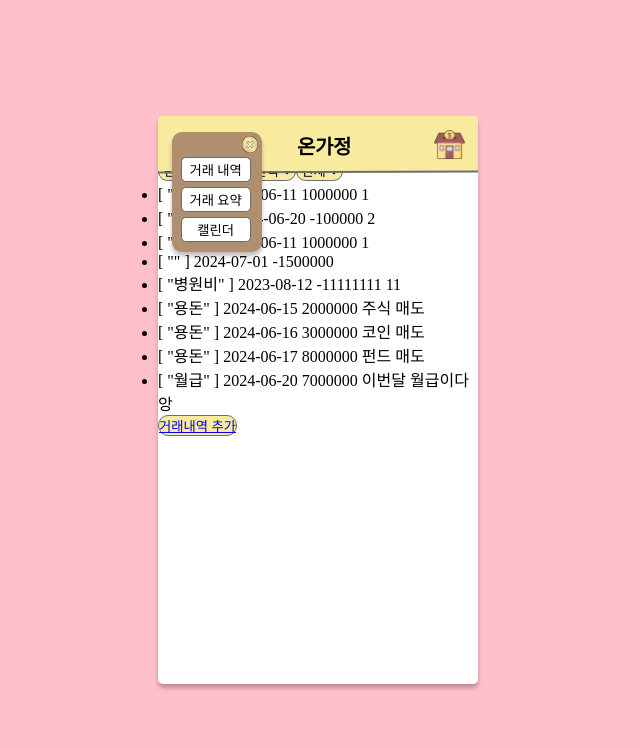
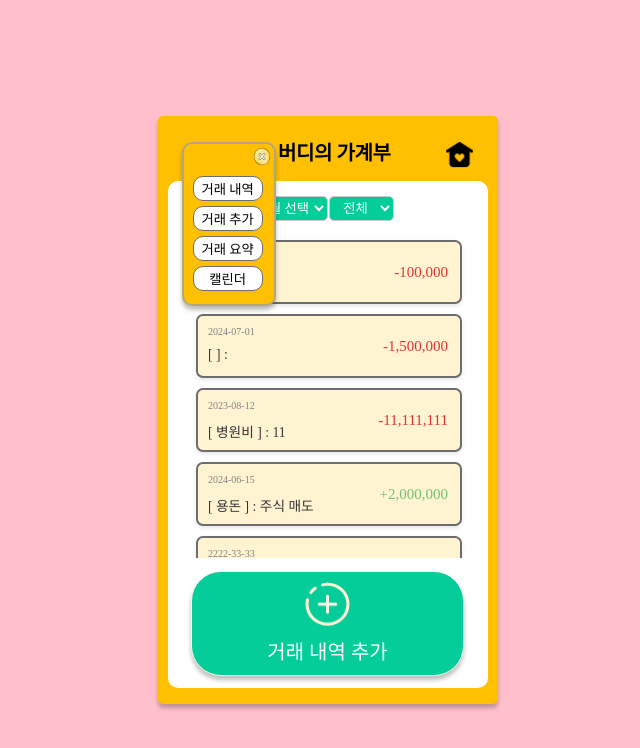
Before and after one commit to Kwon9302/AccountBook, a Vue app: page /history in a window 1280 px wide. Both pictures are taken after a click on the picture 503 px from the left and 144 px from the top of the page. Shown: the top 748 px of the page, without its empty margins (322-962 px from the left). Built offline with nearby package versions, Linux system fonts and the light colour scheme; data requests are answered from the project's data file; a web font is replaced by a local one.

Commit message:
20240613 최종

```diff
--- a/db.json
+++ b/db.json
@@ -1,15 +1,5 @@
 {
   "manageList": [
-    {
-      "id": "bc6d",
-      "year": 2024,
-      "month": 6,
-      "day": 11,
-      "amount": 1000000,
-      "memo": "1",
-      "category": "월급",
-      "date": "2024-06-11"
-    },
     {
       "id": "c84f",
       "year": 20204,
@@ -19,16 +9,6 @@
       "memo": "2",
       "category": "용돈",
       "date": "20204-06-20"
-    },
-    {
-      "id": "a400",
-      "year": 2024,
-      "month": 6,
-      "day": 11,
-      "amount": 1000000,
-      "memo": "1",
-      "category": "용돈",
-      "date": "2024-06-11"
     },
     {
       "id": "a7e9",
@@ -61,34 +41,14 @@
       "date": "2024-06-15"
     },
     {
-      "id": "07b2",
-      "year": 2024,
-      "month": 6,
-      "day": 16,
-      "amount": 3000000,
-      "memo": "코인 매도",
-      "category": "용돈",
-      "date": "2024-06-16"
-    },
-    {
-      "id": "35ae",
-      "year": 2024,
-      "month": 6,
-      "day": 17,
-      "amount": 8000000,
-      "memo": "펀드 매도",
-      "category": "용돈",
-      "date": "2024-06-17"
-    },
-    {
-      "id": "eca1",
-      "year": 2024,
-      "month": 6,
-      "day": 20,
-      "amount": 7000000,
-      "memo": "이번달 월급이다앙",
-      "category": "월급",
-      "date": "2024-06-20"
+      "id": "47d1",
+      "year": 2222,
+      "month": 33,
+      "day": 33,
+      "amount": 3333,
+      "memo": "3333",
+      "category": "구걸",
+      "date": "2222-33-33"
     }
   ]
 }
--- a/src/App.vue
+++ b/src/App.vue
@@ -8,7 +8,7 @@
         alt="Menu"
         @click="openModal"
       />
-      <div>온가정</div>
+      <div>버디의 가계부</div>
       <img
         class="icon-home"
         src="./icons/home.png"
@@ -16,10 +16,9 @@
         @click="navigateTo('/')"
       />
     </div>
-    <div class="line"></div>
 
     <!-- 모달창에서 페이지 선택 -->
-    <div v-if="showModal" class="modal">
+    <div v-if="showModal" class="modalcontainer">
       <div class="modal-box">
         <img
           class="icon-close"
@@ -31,13 +30,17 @@
           거래 내역
         </button>
         &nbsp;
-        <button class="calendarBtn" @click="navigateTo('/calendar')">
-          캘린더
+        <button class="contentAddBtn" @click="navigateTo('/add')">
+          거래 추가
         </button>
         &nbsp;
         <!-- <button @click="navigateTo('/content')">새로운 거래</button> -->
         <button class="summaryBtn" @click="navigateTo('/summary')">
           거래 요약
+        </button>
+        &nbsp;
+        <button class="calendarBtn" @click="navigateTo('/calendar')">
+          캘린더
         </button>
       </div>
     </div>
--- a/src/asset/layout.css
+++ /dev/null
@@ -1,58 +0,0 @@
-body {
-  background-color: orange;
-  display: flex;
-  justify-content: center; /* 수평 정렬 */
-  align-items: center; /* 수직 정렬 */
-  height: 100vh; /* 전체 화면 높이 */
-  margin: 0; /* 브라우저 기본 여백 제거 */
-  overflow: hidden;
-}
-
-#app {
-  /* iPhone SE - 3 */
-  position: flex;
-  justify-content: center; /* 수평 정렬 */
-  align-items: center;
-  width: 320px;
-  height: 568px;
-  border-radius: 15px;
-  overflow: hidden;
-  background: #ffffff;
-}
-
-.container {
-  width: 100%;
-  height: 100%;
-  padding: 20px;
-  box-sizing: border-box;
-  overflow: hidden;
-  border-radius: 15px;
-}
-
-.navbar {
-  display: flex;
-  flex-direction: column;
-  align-items: center;
-}
-.menu {
-  display: flex;
-  justify-content: space-between;
-  width: 100%;
-  align-items: center;
-}
-
-.menu-content {
-  display: none;
-  flex-direction: row;
-  justify-content: center;
-  width: 100%;
-}
-.menu-content.show {
-  display: flex;
-  align-items: center;
-  justify-content: space-between;
-}
-
-.hamburger {
-  cursor: pointer;
-}
--- a/src/asset/main.css
+++ b/src/asset/main.css
@@ -25,12 +25,15 @@ body {
   background: white;
   box-shadow: 0px 4px 4px rgba(0, 0, 0, 0.25);
   border-radius: 5px;
+  /* 수정 */
+  padding: 10px 10px;
+  background: #ffc002;
 }
 /* 위에 공통 상단 바 */
 .top-container {
   width: 320px;
   height: 55px;
-  background: #f8eba0;
+  background: #ffc002;
   position: relative;
   align-items: center;
   justify-content: space-between;
@@ -40,17 +43,21 @@ body {
 /* 각 페이지 기본 레이아웃 */
 .subcontainer {
   width: 300px;
-  height: 493px;
+  height: 487px;
+  /* width: 280px;
+  height: 473px; */
   position: absolute;
   z-index: 4;
   margin-left: auto;
   margin-right: auto;
   margin-top: 55px;
   background: white;
-  box-shadow: 0px 4px 4px rgba(0, 0, 0, 0.25);
-  border-radius: 5px;
+  /* box-shadow: 0px 4px 4px rgba(0, 0, 0, 0.25); */
+  border-radius: 10px;
+  /* border-radius: 0 0 5px 5px; */
   position: fixed;
   padding: 10px;
+  /* border: 10px solid #ffc002; */
 }
 /* 내역페이지, 요약페이지 선택하는 메뉴 아이콘 */
 .icon-menu {
@@ -61,10 +68,10 @@ body {
   position: absolute;
   cursor: pointer;
 }
-/* 웹 이름 : 온가정 */
+/* 웹 이름 : 버디의 가계부 */
 .top-container > div {
-  left: 139px;
-  top: 17px;
+  left: 110px;
+  top: 13px;
   position: absolute;
   font-weight: 600;
   font-size: 20px;
@@ -81,28 +88,20 @@ body {
   position: absolute;
   cursor: pointer;
 }
-/* 줄 삽입 */
-.line {
-  width: 318px;
-  height: 0px;
-  top: 55px;
-  position: absolute;
-  border: 1px solid #6d6d6d;
-  transform: rotate(-0.18deg);
-  z-index: 6;
-}
 /* 메뉴 모달 */
-.modal {
+.modalcontainer {
   position: relative;
 }
 .modal-box {
   width: 90px;
-  height: 120px;
-  background: #af8f6f;
+  height: 160px;
+  /* height: 110px; */
+  background: #ffc002;
   z-index: 10;
   left: 13.65px;
   top: 16.23px;
   box-shadow: 0px 4px 4px rgba(0, 0, 0, 0.25);
+  border: 2px solid rgba(160, 160, 160, 0.8);
   border-radius: 10px;
   position: absolute;
 }
@@ -121,7 +120,7 @@ body {
   height: 25px;
   padding: 2px;
   background: white;
-  border-radius: 5px;
+  border-radius: 10px;
   border: 1px solid #6d6d6d;
   cursor: pointer;
 }
@@ -129,16 +128,23 @@ body {
 .historyBtn {
   position: absolute;
   left: 9px;
-  top: 25px;
+  top: 32px;
+}
+/* 거래 추가 번튼 위치 */
+.contentAddBtn {
+  position: absolute;
+  left: 9px;
+  top: 62px;
 }
 /* 요약 내역 버튼 위치 */
 .summaryBtn {
   position: absolute;
   left: 9px;
-  top: 55px;
+  top: 92px;
 }
+/* 캘린더 버튼 위치 */
 .calendarBtn {
   position: absolute;
   left: 9px;
-  top: 85px;
+  top: 122px;
 }
--- a/src/components/AddPage.vue
+++ b/src/components/AddPage.vue
@@ -1,7 +1,6 @@
 <!-- 입출금 컴포넌트 -->
 <template>
-  <div>
-    <div>
+  <div class="subcontainer">
     <div>
       <h3>새로운 거래</h3>
       <hr />
@@ -84,12 +83,12 @@
       <!-- <button type="button" @click="resetForm">취소</button> -->
     </form>
   </div>
-  </div>
 </template>
 
 <script setup>
 import { useMoneyManageStore } from '@/stores/counter';
 import { ref, onMounted, computed } from 'vue';
+import '@/asset/addcontent.css';
 // import axios from "axios";
 
 const year = ref('');
@@ -162,127 +161,3 @@ const resetForm = () => {
   isDeposit.value = true; // 기본값으로 되돌림
 };
 </script>
-
-<style>
-/* 새로운거래 , 날짜, 내용, 금액 글자 margin값 적용 */
-h3 {
-  margin-bottom: 10px;
-  margin-top: 10px;
-}
-
-/* input태그, button 태그 일괄 적용 CSS */
-input,
-button,
-select {
-  border: 1.090000033378601px solid #6d6d6d;
-  border-radius: 10px;
-  background-color: #f8eba0;
-  text-align: center;
-  border-radius: 10px;
-}
-
-/* 날짜 기입 CSS */
-.dateInput {
-  display: flex;
-  justify-content: space-between; /* 간격 유지 */
-  box-shadow: 0px 1px 2px rgba(0, 0, 0, 0.05);
-}
-
-/* input 태그 안쪽 CSS */
-.dateInput input {
-  width: 30%;
-  height: 40px;
-  /* padding: 5px; */
-  border: 1px solid #6d6d6d;
-
-  background-color: #f8eba0;
-  font-family: Inter;
-  font-style: normal;
-  font-weight: 500;
-  font-size: 15px;
-  line-height: 1.5;
-  text-align: center;
-  color: black;
-}
-
-/* 들어온돈 나간돈 CSS */
-.selectInOut {
-  display: flex;
-  justify-content: space-between;
-  margin-bottom: 10px;
-}
-.selectInOut button {
-  width: 130px;
-  height: 40px;
-}
-
-/* 카테고리 선택 CSS */
-.dropdown {
-  /* 04 Dropdown (frame) */
-  width: 130px;
-  height: 30px;
-  padding: 8px 16px;
-
-  background: #f8eba0;
-
-  border: 1px solid #6d6d6d;
-
-  margin-bottom: 10px;
-}
-
-/* 메모내용 CSS */
-.memo {
-  width: 98%;
-  display: flex;
-  justify-content: flex;
-  height: 50px;
-  /* padding: 12px 16px; */
-  background-color: #f8eba0;
-}
-
-/* 금액입력 버튼 CSS */
-.inputMoney {
-  width: 98%;
-  height: 40px;
-  /* flex: 1; */
-  min-width: 50px;
-  font-weight: 500;
-  line-height: 1.4;
-  text-align: center;
-  background-color: #f8eba0;
-  margin-bottom: 10px;
-}
-
-/* 확인 및 취소 버튼 CSS */
-.submitCancel {
-  display: flex;
-  justify-content: space-between;
-}
-.submitCancel button {
-  width: 130px;
-  height: 40px;
-  background-color: #af8f6f;
-  color: white;
-  padding: 10px 20px;
-  cursor: pointer;
-}
-
-/* 들어온돈 나간돈 활성 CSS */
-button.active {
-  background-color: #af8f6f; /* 활성 상태 CSS */
-  color: black;
-}
-
-/* input type="number" 화살표 제거 */
-input::-webkit-outer-spin-button,
-input::-webkit-inner-spin-button {
-  -webkit-appearance: none;
-  margin: 0;
-}
-
-.cancel-link,
-.cancel-link:visited {
-  text-decoration: none; /* 방문한 링크와 방문하지 않은 링크의 밑줄 제거 */
-  color: white; /* 링크의 색상 변경 */
-}
-</style>
--- a/src/components/CalendarPage.vue
+++ b/src/components/CalendarPage.vue
@@ -66,6 +66,7 @@
 <script setup>
 import { ref, computed } from 'vue';
 import { useMoneyManageStore } from '@/stores/counter';
+import '@/asset/calenderpage.css';
 
 const store = useMoneyManageStore();
 
--- a/src/components/HistoryPage.vue
+++ b/src/components/HistoryPage.vue
@@ -1,47 +1,75 @@
 <template>
-  <div>
-    <!-- 내역 -->
-    <h1>내역 페이지</h1>
-    <!-- 필터 입력 필드 -->
-    <select v-model="filterMonth">
+  <div class="subcontainer">
+    <div class="filter-container">
+      <select class="yearselect" v-model="filterYear">
         <option value="" disabled>년도 선택</option>
+        <option value="">전체</option>
         <option v-for="year in 4" :key="year" :value="2020 + year">
           {{ 2020 + year }}년
         </option>
       </select>
 
-    <select v-model="filterDate">
+      <select class="monthselect" v-model="filterDate">
         <option value="" disabled>월 선택</option>
+        <option value="">전체</option>
         <option v-for="m in 12" :key="m" :value="m">{{ m }}월</option>
       </select>
 
-    <select v-model="filterAmountType">
+      <select class="contentselect" v-model="filterAmountType">
         <option value="all">전체</option>
         <option value="income">수입</option>
         <option value="expense">지출</option>
       </select>
 
-    <select v-if="filterAmountType == 'income'" v-model="filterCategory">
+      <select
+        class="categoryselect"
+        v-if="filterAmountType == 'income'"
+        v-model="filterCategory"
+      >
+        <option value="" disabled>카테고리</option>
         <option value="월급">월급</option>
         <option value="용돈">용돈</option>
         <option value="구걸">구걸</option>
       </select>
 
-    <select v-if="filterAmountType == 'expense'" v-model="filterCategory">
+      <select
+        class="categoryselect"
+        v-if="filterAmountType == 'expense'"
+        v-model="filterCategory"
+      >
+        <option value="" disabled>카테고리</option>
         <option value="공과금">공과금</option>
         <option value="병원비">병원비</option>
-      <option value="식바">식비</option>
+        <option value="식비">식비</option>
       </select>
+    </div>
 
-    <ul>
-      <li v-for="item in filteredManageList" :key="item.id">
-        {{ [item.category] }} {{ item.date }} {{ item.amount }}
-        {{ item.memo }}
+    <ul class="list">
+      <li class="listitem" v-for="item in filteredManageList" :key="item.id">
+        <div class="content">
+          <div class="left">
+            <div class="historydate">{{ item.date }}</div>
+            <div class="historycategory">
+              [ {{ item.category }} ] : {{ item.memo }}
+            </div>
+          </div>
+          <div
+            class="amount-right"
+            :class="{ income: item.amount >= 0, expense: item.amount < 0 }"
+          >
+            {{ formatAmount(item.amount) }}
+          </div>
+          <!-- 삭제버튼 -->
+          <div class="delete-button" @click="deleteItem(item.id)">
+            <img class="icon-delete" src="../icons/erase.png" alt="Delete" />
+          </div>
+        </div>
       </li>
     </ul>
 
-    <button>
-      <router-link to="/add"> 거래내역 추가 </router-link>
+    <button class="add-button" @click="navigateToContent">
+      <img class="icon-add" src="../icons/add.png" alt="Add" />
+      <div class="add-text">거래 내역 추가</div>
     </button>
   </div>
 </template>
@@ -49,50 +77,66 @@
 <script setup>
 import { useMoneyManageStore } from '@/stores/counter';
 import { ref, onMounted, computed } from 'vue';
+import { useRouter } from 'vue-router';
+import '@/asset/historypage.css';
+
+const router = useRouter();
+
+function navigateToContent() {
+  router.push('/add');
+}
 
 const filterList = useMoneyManageStore();
 onMounted(() => {
   filterList.fetchMoneyManageList();
 });
 
+// 콤마(,) 추가
+function formatAmount(amount) {
+  // 금액이 정수인 경우 소수점 이하 표시 생략
+  if (amount % 1 === 0) {
+    return amount >= 0
+      ? '+' + amount.toFixed(0).replace(/\B(?=(\d{3})+(?!\d))/g, ',')
+      : amount.toFixed(0).replace(/\B(?=(\d{3})+(?!\d))/g, ',');
+  } else {
+    return amount >= 0
+      ? '+' + amount.toFixed(2).replace(/\B(?=(\d{3})+(?!\d))/g, ',')
+      : amount.toFixed(2).replace(/\B(?=(\d{3})+(?!\d))/g, ',');
+  }
+}
+
+const deleteItem = async (id) => {
+  try {
+    const moneyManageStore = useMoneyManageStore();
+    await moneyManageStore.deleteMoneyManageItem(id);
+  } catch (e) {
+    alert('삭제 작업 중 오류 발생');
+    console.log(e);
+  }
+};
+
 const { states, fetchMoneyManageList } = filterList;
 
 const filterCategory = ref('');
 const filterDate = ref('');
-const filterMonth = ref('');
+const filterYear = ref('');
 const filterAmountType = ref('all');
 
 // 필터 매서드 ??
 const filteredManageList = computed(() => {
   return filterList.states.manageList.filter((item) => {
+    const matchesYear =
+      filterYear.value === '' || item.year === parseInt(filterYear.value);
     const matchesCategory =
       filterCategory.value === '' || item.category === filterCategory.value;
-    // item.category.includes(filterCategory.value);
-    // console.log("asdadas :", item.category === filterCategory.value);
     const matchesMonth =
-      filterDate.value === '' || item.year === filterDate.value;
-    const matchesDate =
-      filterMonth.value === '' || item.month === filterMonth.value;
+      filterDate.value === '' || item.month === parseInt(filterDate.value);
     const matchesAmountType =
       filterAmountType.value === 'all' ||
-      (filterAmountType.value === 'income' && item.amount > 0) ||
+      (filterAmountType.value === 'income' && item.amount >= 0) ||
       (filterAmountType.value === 'expense' && item.amount < 0);
 
-    return matchesMonth && matchesCategory && matchesDate && matchesAmountType;
+    return matchesYear && matchesCategory && matchesMonth && matchesAmountType;
   });
 });
 </script>
-
-<style scoped>
-.limited-select {
-  /* 보이는 옵션의 개수를 제한하기 위해 높이를 설정 */
-  height: auto;
-  overflow-y: auto;
-  max-height: 100px; /* 높이를 적절히 조절 */
-}
-
-/* Safari와 Chrome에서 scrollbars가 제대로 동작하도록 추가 스타일링 */
-.limited-select option {
-  height: 30px; /* 옵션의 높이를 설정 */
-}
-</style>
--- a/src/components/HomePage.vue
+++ b/src/components/HomePage.vue
@@ -1,4 +1,5 @@
 <template>
+  <div class="subcontainer">
     <div class="homeContainer">
       <div class="homeContent">
         <div class="contentItem">
@@ -10,15 +11,16 @@
           <ImageComponent :totalMoney="totalMoney" />
         </div>
         <div class="contentItem">지난 1개월간의 거래내역을 확인해보세요</div>
-      <h1 class="contentItem">₩{{ totalMoney }}</h1>
+        <h1 class="contentItem">₩ {{ formatAmount(totalMoney) }}</h1>
         <div class="amountBoxContainer">
           <div class="amountBox" :class="{ greenText: totalAmountPlus > 0 }">
             <div style="color: black">들어온돈</div>
-          <span>+{{ totalAmountPlus }}</span>
+            <span>{{ formatAmount(totalAmountPlus) }}</span>
           </div>
           <div class="amountBox" :class="{ redText: totalAmountMinus < 0 }">
             <div style="color: black">나간 돈</div>
-          <span>{{ totalAmountMinus }}</span>
+            <span>{{ formatAmount(totalAmountMinus) }}</span>
+          </div>
         </div>
       </div>
     </div>
@@ -29,12 +31,27 @@
 import { useMoneyManageStore } from '@/stores/counter';
 import { ref, computed, onMounted } from 'vue';
 import ImageComponent from '@/components/ImageComponent.vue';
+import '@/asset/homepage.css';
 
 const totalAmountPlus = ref(0);
 const totalAmountMinus = ref(0);
 const totalMoney = ref(0);
 const totalManage = useMoneyManageStore();
 const { states, fetchMoneyManageList } = totalManage;
+
+// 콤마(,) 추가
+function formatAmount(amount) {
+  // 금액이 정수인 경우 소수점 이하 표시 생략
+  if (amount % 1 === 0) {
+    return amount >= 0
+      ? '+' + amount.toFixed(0).replace(/\B(?=(\d{3})+(?!\d))/g, ',')
+      : amount.toFixed(0).replace(/\B(?=(\d{3})+(?!\d))/g, ',');
+  } else {
+    return amount >= 0
+      ? '+' + amount.toFixed(2).replace(/\B(?=(\d{3})+(?!\d))/g, ',')
+      : amount.toFixed(2).replace(/\B(?=(\d{3})+(?!\d))/g, ',');
+  }
+}
 
 const calculateTotals = () => {
   totalAmountPlus.value = 0;
@@ -66,42 +83,3 @@ onMounted(async () => {
   calculateTotals();
 });
 </script>
-
-<style>
-.homeContainer {
-  display: flex;
-  flex-direction: column;
-  justify-content: center;
-  align-items: center;
-  text-align: center;
-  margin-top: 55px;
-}
-.homeContent {
-  margin: 40px auto; /* 전체적인 여백 설정 */
-}
-.contentItem {
-  margin-bottom: 30px; /* 각 요소의 하단 여백 설정 */
-}
-.redText {
-  color: red;
-}
-.greenText {
-  color: green;
-}
-.amountBoxContainer {
-  display: flex;
-  justify-content: space-between;
-  width: 100%;
-}
-.amountBox {
-  flex-grow: 1;
-  width: 100px;
-  padding: 10px;
-  border: 1px solid #ccc;
-  border-radius: 5px;
-  box-shadow: 0px 2px 4px rgba(0, 0, 0, 0.1);
-}
-.amountBox span {
-  margin-left: 5px;
-}
-</style>
--- a/src/stores/counter.js
+++ b/src/stores/counter.js
@@ -27,6 +27,16 @@ export const useMoneyManageStore = defineStore('moneyManageStore', () => {
       fetchMoneyManageList();
     } catch (e) {
       alert('추가 작업 중 오류 발생');
+      console.log(e);
+    }
+  }
+
+  async function deleteMoneyManageItem(id) {
+    try {
+      await axios.delete(`${BASE_URL}/${id}`);
+      await fetchMoneyManageList();
+    } catch (e) {
+      alert('삭제 작업 중 오류 발생');
       console.log(e);
     }
   }
@@ -62,6 +72,7 @@ export const useMoneyManageStore = defineStore('moneyManageStore', () => {
     states,
     fetchMoneyManageList,
     saveMoney,
+    deleteMoneyManageItem,
     toggleMenu,
   };
 });
```
Also changed, not shown: src/components/ChartComponent.vue (+13 -8 lines), src/components/SummaryPage.vue (+16 -102 lines), src/icons/home.png. Lines whose indentation alone changed are shown as unchanged.
